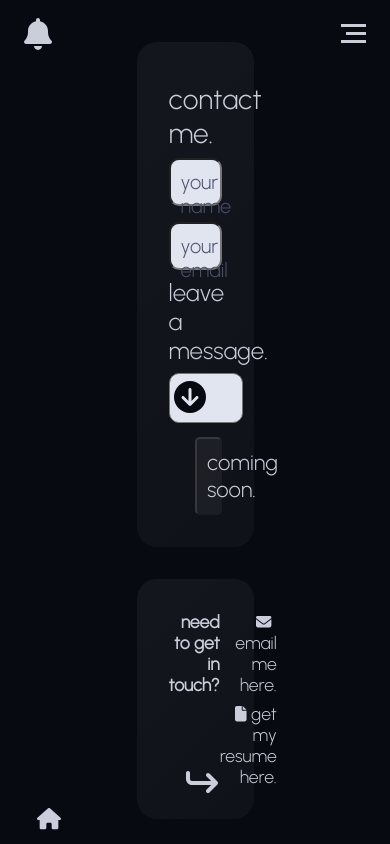
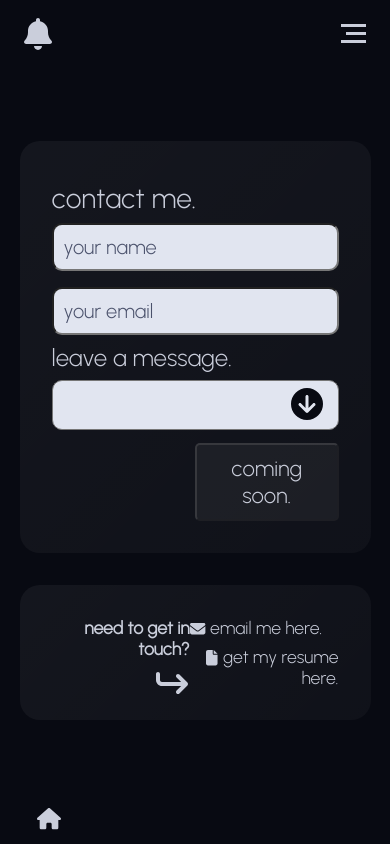
Before and after one commit to elliottdombrowski/portfolio-mern, a React (Create React App) app in the folder client/: page /contact in a window 390 px wide. Built offline with nearby package versions, Linux system fonts and the light colour scheme.

Commit message:
edited queries for contact page

```diff
--- a/client/src/pages/contact/query.scss
+++ b/client/src/pages/contact/query.scss
@@ -1,10 +1,35 @@
-@media all and (min-width: 2000px) {
+@media all and (max-width: 1200px) {
   .contact-wrapper {
-    .contact-form {
-      width: 30%;
-    }
-    .temp-contact-wrapper {
-      width: 30%;
-    }
+    width: 35%;
   }
 }
+
+@media all and (max-width: 1000px) {
+  .contact-wrapper {
+    width: 40%;
+  }
+}
+
+@media all and (max-width: 900px) {
+  .contact-wrapper {
+    width: 45%;
+  }
+}
+
+@media all and (max-width: 768px) {
+  .contact-wrapper {
+    width: 50%;
+  }
+}
+
+@media all and (max-width: 600px) {
+  .contact-wrapper {
+    width: 60%;
+  }
+}
+
+@media all and (max-width: 400px) {
+  .contact-wrapper {
+    width: 90%;
+  }
+}
```
